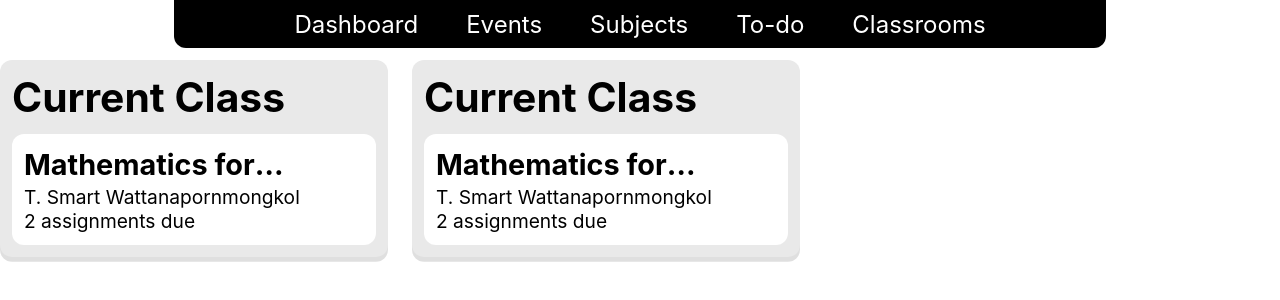
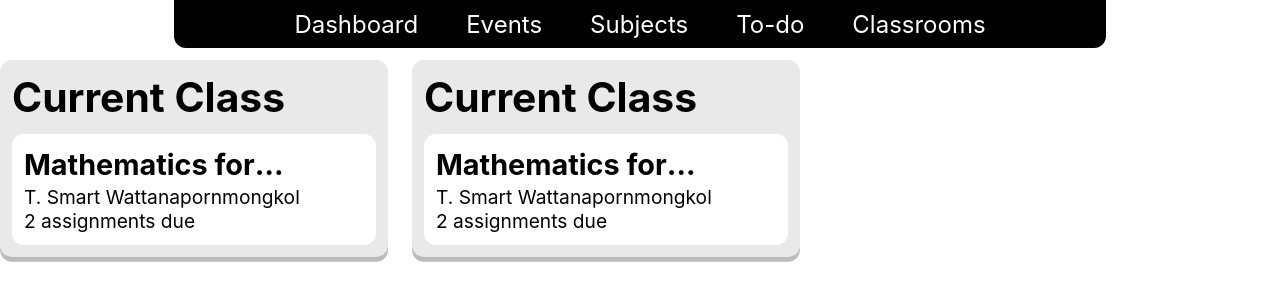
Before and after one commit to colony-school/Cschool-frontend, a Next.js app: page / in a window 1280 px wide. Shown: the top 300 px of the page. Built offline with nearby package versions, Linux system fonts and the light colour scheme.

Commit message:
Tinkered with card side color

```diff
--- a/src/styles/abstracts/palette.scss
+++ b/src/styles/abstracts/palette.scss
@@ -7,7 +7,7 @@ $accent: #CD6767;
 
 $card: #FFFFFF;
 $card-translucent: #FFFFFFAA;
-$side: #00000020;
+$side: #00000044;
 
 $menu: #000000;
 
```
